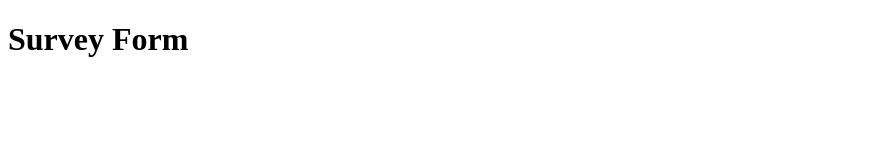
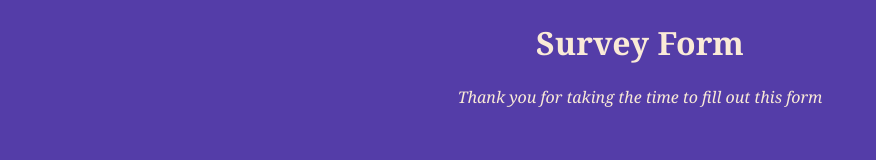
Before and after one commit to BrycePoindexter/SurveyFormProject, a plain HTML site: page index.html in a window 1280 px wide. Shown: the whole page, without its empty margins (0-876 px from the left). Drawn offline with Linux system fonts and the light colour scheme.

Commit message:
Updated html, css

```diff
--- a/index.html
+++ b/index.html
@@ -3,8 +3,13 @@
   <head>
     <title>Survey Form</title>
     <link rel="stylesheet" href="styles.css">
+    <meta charset="utf-8">
   </head>
   <body>
     <h1 id="title">Survey Form</h1>
+    <p><em>Thank you for taking the time to fill out this form</em></p>
+    <form method="post" action="https://register-demo.freecodecamp.org">
+
+    </form>
   </body>
 </html>
--- a/styles.css
+++ b/styles.css
@@ -0,0 +1,22 @@
+body {
+    width: 100%;
+    height: 100vh;
+    margin: 0;
+    background-color: rgb(84, 61, 168);
+    color: antiquewhite;
+    font-family: Georgia, 'Times New Roman';
+    font-size: 16px;
+}
+
+h1, p {
+    margin: 1em, auto;
+    text-align: center;
+}
+
+form {
+    width: 60vw;
+    max-width: 500px;
+    min-width: 300px;
+    margin: 0 auto;
+    padding-bottom: 2em;
+  }
```
